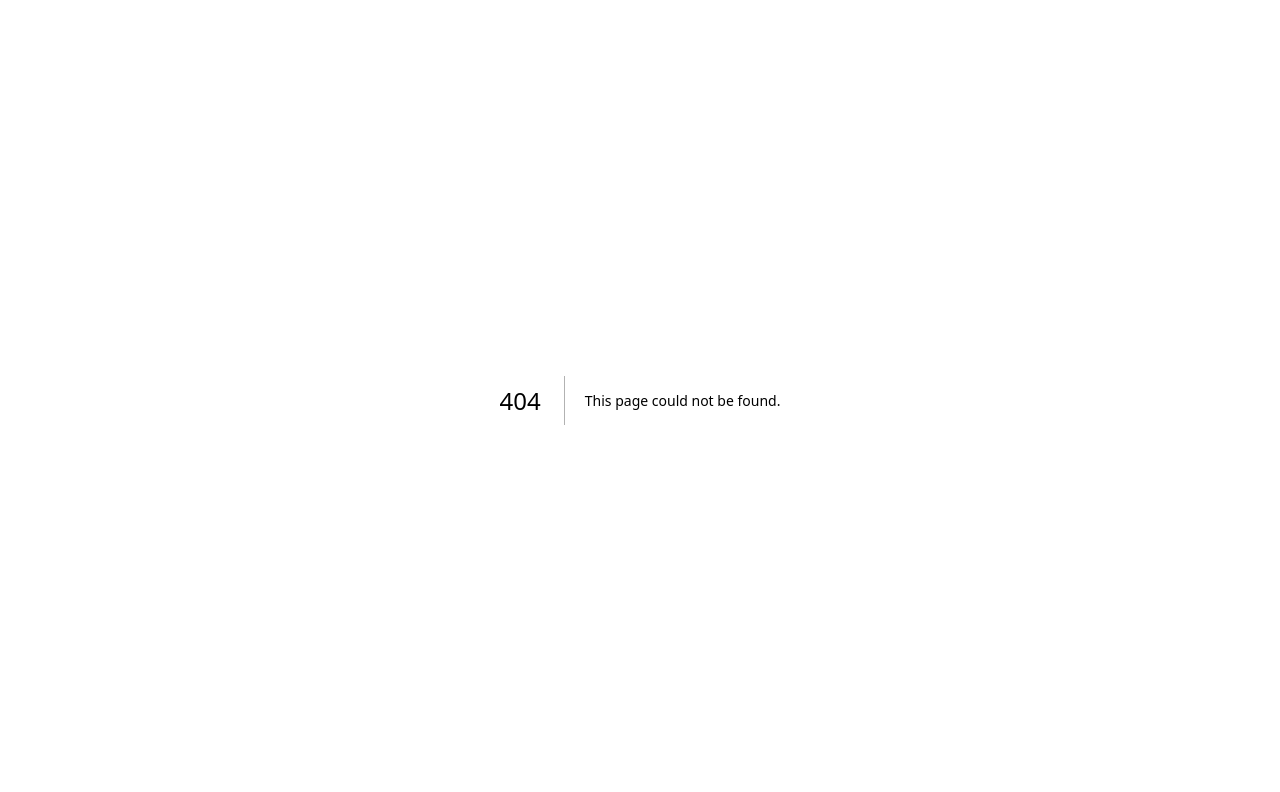
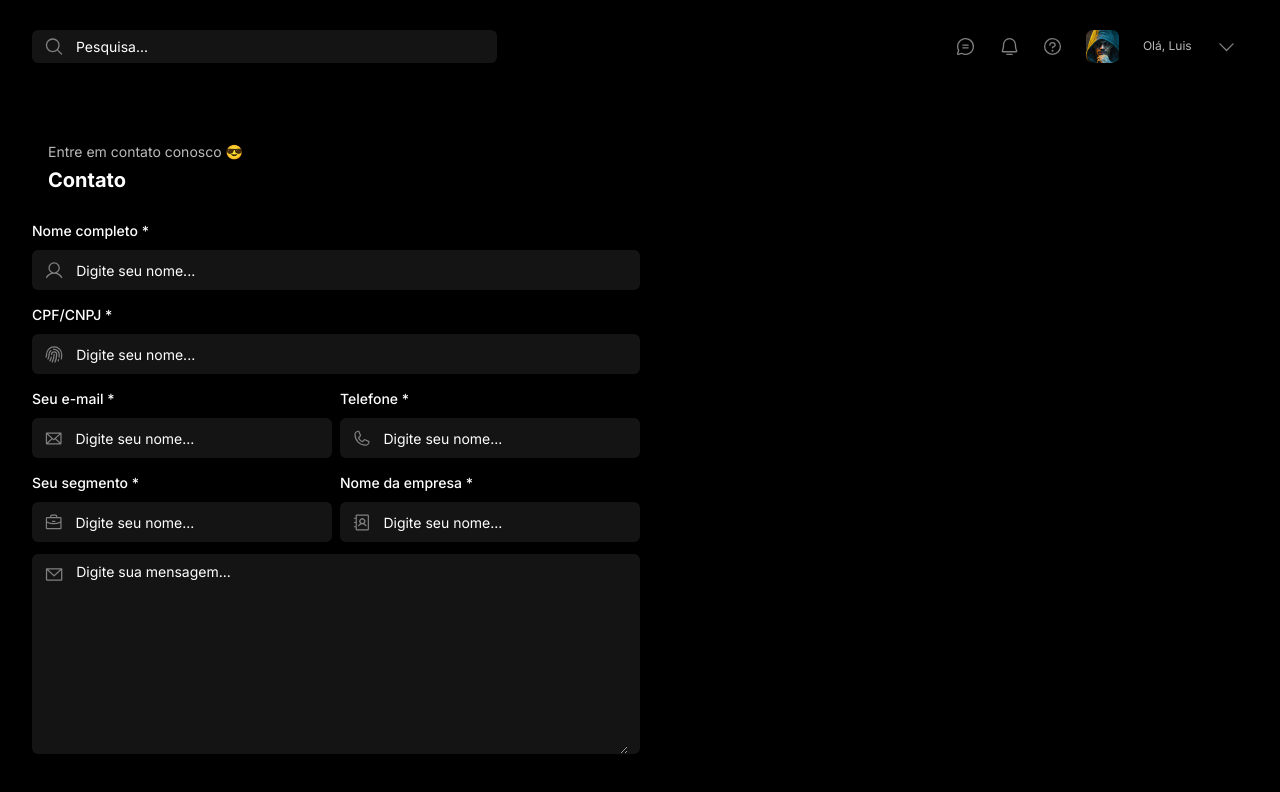
Before and after one commit to guihbrochado/tridar-2.0-front, a Next.js app: page /contact in a window 1280 px wide. Before the commit this address had no page. Shown: the top 792 px of the page. Built offline with nearby package versions, Linux system fonts and the light colour scheme.

Commit message:
crated pages contact

```diff
--- a/package.json
+++ b/package.json
@@ -10,6 +10,7 @@
   },
   "dependencies": {
     "@phosphor-icons/react": "^2.1.5",
+    "@radix-ui/react-label": "^2.0.2",
     "@radix-ui/react-slot": "^1.0.2",
     "class-variance-authority": "^0.7.0",
     "clsx": "^2.1.1",
--- /dev/null
+++ b/src/app/(authenticated)/contact/page.tsx
@@ -0,0 +1,116 @@
+import { InputWithLabel } from "@/components/InputWithLabel";
+import React from "react";
+import * as Icon from "@phosphor-icons/react/dist/ssr";
+import { Textarea } from "@/components/ui/textarea";
+import { Label } from "@radix-ui/react-label";
+
+export default function Videos() {
+    return (
+        <div className="container py-9">
+            <div className="container mx-auto p-4">
+                <p className="text-gray-light text-sm mb-1">Entre em contato conosco 😎</p>
+                <p className="text-white text-xl mb-2 font-bold">Contato</p>
+            </div>
+            <div className="grid w-[50%] items-center gap-3">
+                <div className="flex items-center w-full">
+                    <InputWithLabel
+                        label="Nome completo *"
+                        placeholder="Digite seu nome..."
+                        type="name"
+                        children={
+                            <Icon.User
+                                size={21}
+                                color="gray"
+                            />
+                        }
+                    />
+                </div>
+                <div className="flex items-center w-full">
+                    <InputWithLabel
+                        label="CPF/CNPJ *"
+                        placeholder="Digite seu nome..."
+                        type="name"
+                        children={
+                            <Icon.Fingerprint
+                                size={21}
+                                color="gray"
+                            />
+                        }
+                    />
+                </div>
+                <div className="flex w-full items-center gap-2">
+                    <div className="flex items-center w-full">
+                        <InputWithLabel
+                            label="Seu e-mail *"
+                            placeholder="Digite seu nome..."
+                            type="name"
+                            children={
+                                <Icon.Envelope
+                                    size={21}
+                                    color="gray"
+                                />
+                            }
+                        />
+                    </div>
+
+                    <div className="flex w-full items-center">
+                        <InputWithLabel
+                            label="Telefone *"
+                            placeholder="Digite seu nome..."
+                            type="name"
+                            children={
+                                <Icon.Phone
+                                    size={21}
+                                    color="gray"
+                                />
+                            }
+                        />
+                    </div>
+                </div>
+                <div className="flex w-full items-center gap-2">
+                    <div className="flex items-center w-full">
+                        <InputWithLabel
+                            label="Seu segmento *"
+                            placeholder="Digite seu nome..."
+                            type="name"
+                            children={
+                                <Icon.Briefcase
+                                    size={21}
+                                    color="gray"
+                                />
+                            }
+                        />
+                    </div>
+
+                    <div className="flex w-full items-center">
+                        <InputWithLabel
+                            label="Nome da empresa *"
+                            placeholder="Digite seu nome..."
+                            type="name"
+                            children={
+                                <Icon.AddressBook
+                                    size={21}
+                                    color="gray"
+                                />
+                            }
+                        />
+                    </div>
+                </div>
+
+                <div className="flex w-full items-center gap-2">
+                    <div className="bg-gray-dark flex items-start w-full rounded-md px-3">
+                        <Icon.EnvelopeSimple
+                            size={21}
+                            color="gray"
+                            style={{ marginTop: 10 }}
+                        />
+                        <Textarea
+                            className="bg-gray-dark outline-none focus:outline-none h-[200px]"
+                            placeholder="Digite sua mensagem..."
+                        />
+                    </div>
+                </div>
+            </div>
+        </div>
+    );
+}
--- a/src/components/Header/index.tsx
+++ b/src/components/Header/index.tsx
@@ -3,7 +3,7 @@ import * as Icon from "@phosphor-icons/react/dist/ssr";
 
 export default function Header() {
     return (
-        <div className="flex justify-center items-center w-full">
+        <div className="flex mt-3 justify-center items-center w-full">
             <div className="w-[95%] flex justify-between items-center">
                 <div className="bg-[#141414] flex justify-center items-center w-[465px] rounded-md px-3">
                     <Icon.MagnifyingGlass
--- /dev/null
+++ b/src/components/InputWithLabel/index.tsx
@@ -0,0 +1,22 @@
+import { Input } from "@/components/ui/input"
+import { Label } from "@/components/ui/label"
+import { Children } from "react";
+
+interface PropsInputLabel {
+    label: string;
+    placeholder: string;
+    type: string;
+    children: React.ReactNode;
+}
+
+export function InputWithLabel({ label, placeholder, type, children }: PropsInputLabel) {
+    return (
+        <div className="flex-1 w-full justify-center items-center gap-3">
+            <Label className="text-white" htmlFor={label}> {label} </Label>
+            <div className="bg-[#141414] flex justify-center items-center rounded-md px-3 mt-2">
+                {children}
+                <Input className="bg-[#141414] border-none" type={type} placeholder={placeholder} />
+            </div>
+        </div>
+    )
+}
--- a/src/components/ui/input.tsx
+++ b/src/components/ui/input.tsx
@@ -11,7 +11,7 @@ const Input = React.forwardRef<HTMLInputElement, InputProps>(
       <input
         type={type}
         className={cn(
-          "flex h-10 w-full rounded-md border border-input bg-background px-3 py-2 text-sm ring-offset-background file:border-0 file:bg-transparent file:text-sm file:font-medium placeholder:text-muted-foreground focus-visible:outline-none focus-visible:ring-2 focus-visible:ring-ring focus-visible:ring-offset-2 disabled:cursor-not-allowed disabled:opacity-50",
+          "flex h-10 w-full rounded-md outline-none border border-input bg-background px-3 py-2 text-sm ring-offset-background file:border-0 file:bg-transparent file:text-sm file:font-medium placeholder:text-white outline-none focus:outline-none disabled:cursor-not-allowed disabled:opacity-50",
           className
         )}
         ref={ref}
--- /dev/null
+++ b/src/components/ui/label.tsx
@@ -0,0 +1,26 @@
+"use client"
+
+import * as React from "react"
+import * as LabelPrimitive from "@radix-ui/react-label"
+import { cva, type VariantProps } from "class-variance-authority"
+
+import { cn } from "@/lib/utils"
+
+const labelVariants = cva(
+  "text-sm font-medium leading-none peer-disabled:cursor-not-allowed peer-disabled:opacity-70"
+)
+
+const Label = React.forwardRef<
+  React.ElementRef<typeof LabelPrimitive.Root>,
+  React.ComponentPropsWithoutRef<typeof LabelPrimitive.Root> &
+    VariantProps<typeof labelVariants>
+>(({ className, ...props }, ref) => (
+  <LabelPrimitive.Root
+    ref={ref}
+    className={cn(labelVariants(), className)}
+    {...props}
+  />
+))
+Label.displayName = LabelPrimitive.Root.displayName
+
+export { Label }
--- /dev/null
+++ b/src/components/ui/textarea.tsx
@@ -0,0 +1,24 @@
+import * as React from "react"
+
+import { cn } from "@/lib/utils"
+
+export interface TextareaProps
+  extends React.TextareaHTMLAttributes<HTMLTextAreaElement> { }
+
+const Textarea = React.forwardRef<HTMLTextAreaElement, TextareaProps>(
+  ({ className, ...props }, ref) => {
+    return (
+      <textarea
+        className={cn(
+          "flex min-h-[80px] w-full rounded-md border-input bg-background px-3 py-2 text-sm ring-offset-background placeholder:text-white  disabled:cursor-not-allowed disabled:opacity-50",
+          className
+        )}
+        ref={ref}
+        {...props}
+      />
+    )
+  }
+)
+Textarea.displayName = "Textarea"
+
+export { Textarea }
```
Also changed, not shown: 1 other file (tests, documents, lock files or other folders).
